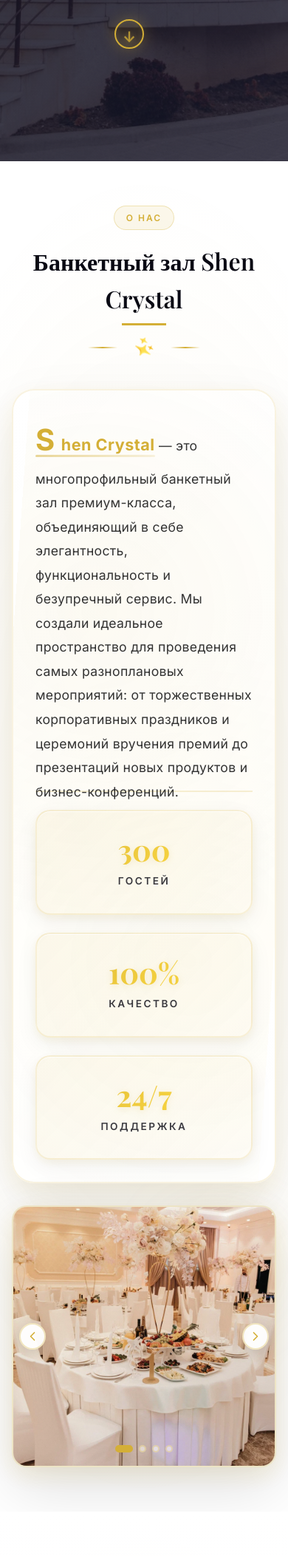
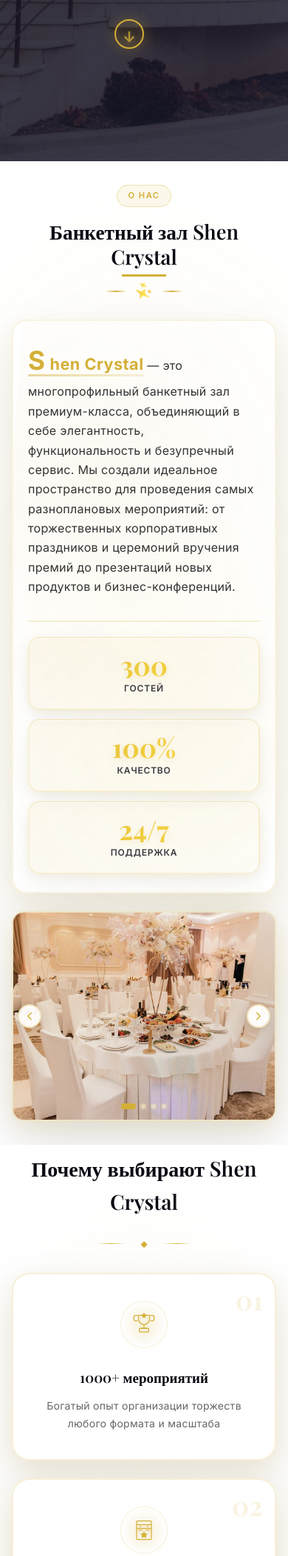
Before and after one commit to JetMod/banket, a PHP site: page / in a window 390 px wide. Shown: the part 626-2730 px from the top of the page at 74% size. Run offline with PHP 8.4, Linux system fonts and the light colour scheme.

Commit message:
Обновлены стили для адаптивности в секциях "О нас", "Преимущества", "Бронирование", "Контакты", "Галерея" и "Меню". Уменьшены отступы и размеры шрифтов для мобильных устройств, добавлены медиа-запросы для улучшения отображения на разных экранах.

```diff
--- a/css/blocks/about.css
+++ b/css/blocks/about.css
@@ -519,7 +519,12 @@
 /* =================================
    Responsive
    ================================= */
-
+   @media (max-width: 1230px) {
+    .about__content {
+      grid-template-columns: 1fr;
+      gap: 40px;
+    }
+  }
 @media (max-width: 1024px) {
   .about__content {
     grid-template-columns: 1fr;
@@ -559,12 +564,13 @@
     font-size: 1.05rem;
   }
 
-  .about__text:first-of-type::first-letter {
+  /* .about__text:first-of-type::first-letter {
     font-size: 3rem;
-  }
+  } */
 
   .about__stats {
     gap: var(--spacing-md);
+    margin-top: -30px;
   }
 
   .about__stat-number {
@@ -572,11 +578,25 @@
   }
 }
 
+/* Планшеты и мобильные устройства */
 @media (max-width: 768px) {
+  .about {
+    padding: 40px 0;
+  }
+
+  .about__header {
+    margin-bottom: 32px;
+  }
+
   .about__label {
     font-size: 0.75rem;
     letter-spacing: 2px;
     padding: 6px 16px;
+  }
+
+  .about__title {
+    font-size: clamp(1.75rem, 6vw, 2.25rem);
+    line-height: 1.3;
   }
 
   .about__divider-line {
@@ -593,8 +613,45 @@
   }
 
   .about__text-wrapper {
-    padding: 30px;
-    border-radius: 30px;
+    padding: 28px 24px;
+    border-radius: 24px;
+  }
+
+  .about__text {
+    font-size: 0.95rem;
+    line-height: 1.7;
+    text-align: left;
+  }
+
+  .about__text:first-of-type {
+    font-size: 1.05rem;
+  }
+
+  /* .about__text:first-of-type::first-letter {
+    font-size: 2.5rem;
+    margin-right: 8px;
+    margin-top: 4px;
+  } */
+
+  .about__stats {
+    grid-template-columns: repeat(3, 1fr);
+    gap: 16px;
+    padding-top: 24px;
+    /* margin-top: 24px; */
+  }
+
+  .about__stat {
+    padding: 20px 12px;
+  }
+
+  .about__stat-number {
+    font-size: 2rem;
+    margin-bottom: 6px;
+  }
+
+  .about__stat-label {
+    font-size: 0.8rem;
+    letter-spacing: 1px;
   }
 
   .about__slider,
@@ -655,36 +712,314 @@
     right: 10px;
   }
 
+  .button {
+    width: 100%;
+    padding: 14px 32px;
+    font-size: 0.95rem;
+  }
+}
+
+/* Маленькие мобильные устройства */
+@media (max-width: 480px) {
+  .about {
+    padding: 32px 0;
+  }
+
+  .about__header {
+    margin-bottom: 24px;
+  }
+
+  .about__label {
+    font-size: 0.7rem;
+    letter-spacing: 1.5px;
+    padding: 5px 14px;
+  }
+
+  .about__title {
+    font-size: clamp(1.5rem, 7vw, 1.875rem);
+    line-height: 1.25;
+    padding: 0 10px;
+  }
+
+  .about__divider {
+    gap: 12px;
+    margin-top: 16px;
+  }
+
+  .about__divider-line {
+    width: 30px;
+  }
+
+  .about__divider-icon {
+    font-size: 1.1rem;
+  }
+
+  .about__content {
+    gap: 24px;
+  }
+
+  .about__text-wrapper {
+    padding: 24px 20px;
+    border-radius: 20px;
+  }
+
   .about__text {
-    font-size: 1rem;
-    text-align: left;
+    font-size: 0.9rem;
+    line-height: 1.65;
   }
 
   .about__text:first-of-type {
-    font-size: 1.1rem;
+    font-size: 1rem;
   }
 
   .about__text:first-of-type::first-letter {
-    font-size: 2.5rem;
-    margin-right: 8px;
-    margin-top: 4px;
+    font-size: 2.2rem;
+    margin-right: 6px;
   }
 
   .about__stats {
     grid-template-columns: 1fr;
-    gap: var(--spacing-md);
-    padding-top: var(--spacing-md);
+    gap: 12px;
+    padding-top: 20px;
+    margin-top: 20px;
+  }
+
+  .about__stat {
+    padding: 18px 16px;
+    border-radius: 16px;
   }
 
   .about__stat-number {
-    font-size: 2.5rem;
+    font-size: 2.25rem;
+    margin-bottom: 4px;
   }
 
   .about__stat-label {
-    font-size: 0.85rem;
+    font-size: 0.75rem;
+    letter-spacing: 0.8px;
+  }
+
+  .about__slider,
+  .about__slider-wrapper,
+  .about__slider-track,
+  .about__slide,
+  .about__slide-image {
+    min-height: 280px;
+  }
+
+  .about__slider-wrapper {
+    border-radius: 16px;
+  }
+
+  .about__slider-btn {
+    width: 32px;
+    height: 32px;
+  }
+
+  .about__slider-btn svg {
+    width: 18px;
+    height: 18px;
+  }
+
+  .about__slider-btn--prev {
+    left: 8px;
+  }
+
+  .about__slider-btn--next {
+    right: 8px;
+  }
+
+  .about__slider-dots {
+    bottom: 16px;
+    gap: 6px;
+  }
+
+  .about__slider-dot {
+    width: 8px;
+    height: 8px;
+  }
+
+  .about__slider-dot--active {
+    width: 20px;
+  }
+
+  .about__quote-mark {
+    font-size: 3rem;
+  }
+
+  .about__quote-mark--left {
+    top: 8px;
+    left: 8px;
+  }
+
+  .about__quote-mark--right {
+    bottom: 8px;
+    right: 8px;
   }
 
   .button {
-    width: 100%;
+    padding: 12px 28px;
+    font-size: 0.9rem;
   }
 }
+
+/* Очень маленькие экраны (iPhone SE и подобные) */
+@media (max-width: 375px) {
+  .about {
+    padding: 28px 0;
+  }
+
+  .about__header {
+    margin-bottom: 20px;
+  }
+
+  .about__label {
+    font-size: 0.65rem;
+    letter-spacing: 1px;
+    padding: 4px 12px;
+  }
+
+  .about__title {
+    font-size: clamp(1.35rem, 6.5vw, 1.75rem);
+    line-height: 1.2;
+    padding: 0 8px;
+  }
+
+  .about__divider {
+    gap: 10px;
+    margin-top: 12px;
+  }
+
+  .about__divider-line {
+    width: 25px;
+  }
+
+  .about__divider-icon {
+    font-size: 1rem;
+  }
+
+  .about__content {
+    gap: 20px;
+  }
+
+  .about__text-wrapper {
+    padding: 20px 16px;
+    border-radius: 18px;
+  }
+
+  .about__text {
+    font-size: 0.85rem;
+    line-height: 1.6;
+  }
+
+  .about__text:first-of-type {
+    font-size: 0.95rem;
+  }
+
+  .about__text:first-of-type::first-letter {
+    font-size: 2rem;
+    margin-right: 5px;
+  }
+
+  .about__stats {
+    gap: 10px;
+    padding-top: 16px;
+    margin-top: 16px;
+  }
+
+  .about__stat {
+    padding: 16px 12px;
+    border-radius: 14px;
+  }
+
+  .about__stat-number {
+    font-size: 2rem;
+    margin-bottom: 3px;
+  }
+
+  .about__stat-label {
+    font-size: 0.7rem;
+    letter-spacing: 0.5px;
+  }
+
+  .about__slider,
+  .about__slider-wrapper,
+  .about__slider-track,
+  .about__slide,
+  .about__slide-image {
+    min-height: 250px;
+  }
+
+  .about__slider-wrapper {
+    border-radius: 14px;
+  }
+
+  .about__slider-btn {
+    width: 30px;
+    height: 30px;
+  }
+
+  .about__slider-btn svg {
+    width: 16px;
+    height: 16px;
+  }
+
+  .about__slider-btn--prev {
+    left: 6px;
+  }
+
+  .about__slider-btn--next {
+    right: 6px;
+  }
+
+  .about__slider-dots {
+    bottom: 12px;
+    gap: 5px;
+  }
+
+  .about__slider-dot {
+    width: 7px;
+    height: 7px;
+  }
+
+  .about__slider-dot--active {
+    width: 18px;
+  }
+
+  .button {
+    padding: 11px 24px;
+    font-size: 0.85rem;
+  }
+}
+
+/* Ландшафтная ориентация на мобильных */
+@media (max-width: 768px) and (orientation: landscape) {
+  .about {
+    padding: 32px 0;
+  }
+
+  .about__slider,
+  .about__slider-wrapper,
+  .about__slider-track,
+  .about__slide,
+  .about__slide-image {
+    min-height: 300px;
+  }
+
+  .about__stats {
+    grid-template-columns: repeat(3, 1fr);
+    gap: 12px;
+  }
+
+  .about__stat {
+    padding: 16px 10px;
+  }
+
+  .about__stat-number {
+    font-size: 1.75rem;
+  }
+
+  .about__stat-label {
+    font-size: 0.7rem;
+  }
+}
--- a/css/blocks/advantages.css
+++ b/css/blocks/advantages.css
@@ -453,11 +453,11 @@
 
 @media (max-width: 768px) {
   .advantages {
-    padding: 80px 0;
+    padding: 10px 0;
   }
 
   .advantages__header {
-    margin-bottom: 60px;
+    margin-bottom: 30px;
   }
 
   .advantages__label {
--- a/css/blocks/booking.css
+++ b/css/blocks/booking.css
@@ -255,11 +255,11 @@
 
   @media (max-width: 768px) {
     .booking {
-      padding: 60px 0;
+      padding: 10px 0;
     }
 
     .booking__wrapper {
-      padding: 40px 24px;
+      padding: 20px 24px;
       border-radius: 20px;
     }
 
@@ -271,6 +271,10 @@
       font-size: 14px;
     }
 
+    .booking__header{
+      margin-bottom: 20px;
+    }
+
     .booking__form {
       flex-direction: column;
       gap: 16px;
@@ -279,6 +283,7 @@
     .booking__inputs {
       flex-direction: column;
       gap: 16px;
+      width: 100%;
     }
 
     .booking__input {
--- a/css/blocks/contacts.css
+++ b/css/blocks/contacts.css
@@ -229,3 +229,14 @@
       font-size: 24px;
     }
   }
+
+  @media (max-width: 768px) {
+    .contacts {
+      padding: 20px 0;
+    }
+
+    .contacts__title {
+      font-size: 24px;
+      margin-bottom: 20px;
+    }
+  }
--- a/css/blocks/gallery.css
+++ b/css/blocks/gallery.css
@@ -166,7 +166,7 @@
 
 @media (max-width: 768px) {
   .gallery {
-    padding: 50px 0;
+    padding: 10px 0;
   }
 
   .gallery__header {
--- a/css/blocks/menu.css
+++ b/css/blocks/menu.css
@@ -167,11 +167,11 @@
 
 @media (max-width: 768px) {
   .menu {
-    padding: 80px 0;
+    padding: 10px 0;
   }
 
   .menu__header {
-    margin-bottom: 60px;
+    margin-bottom: 10px;
   }
 
   .menu__content {
@@ -190,7 +190,7 @@
 
   .menu__description p {
     font-size: 1rem;
-    margin-bottom: 20px;
+    margin-bottom: 0px;
   }
 
   .menu__features {
--- a/css/blocks/reels.css
+++ b/css/blocks/reels.css
@@ -353,3 +353,14 @@
     .reels__cta-row { gap: 16px; }
     .reels__cta { padding: 16px 28px; font-size: 1.05rem; }
   }
+
+
+  @media (max-width: 768px) {
+    .reels {
+      padding: 20px 0 10px;
+    }
+
+    .reels__viewport {
+      padding: 16px 0 0;
+  }
+  }
```
